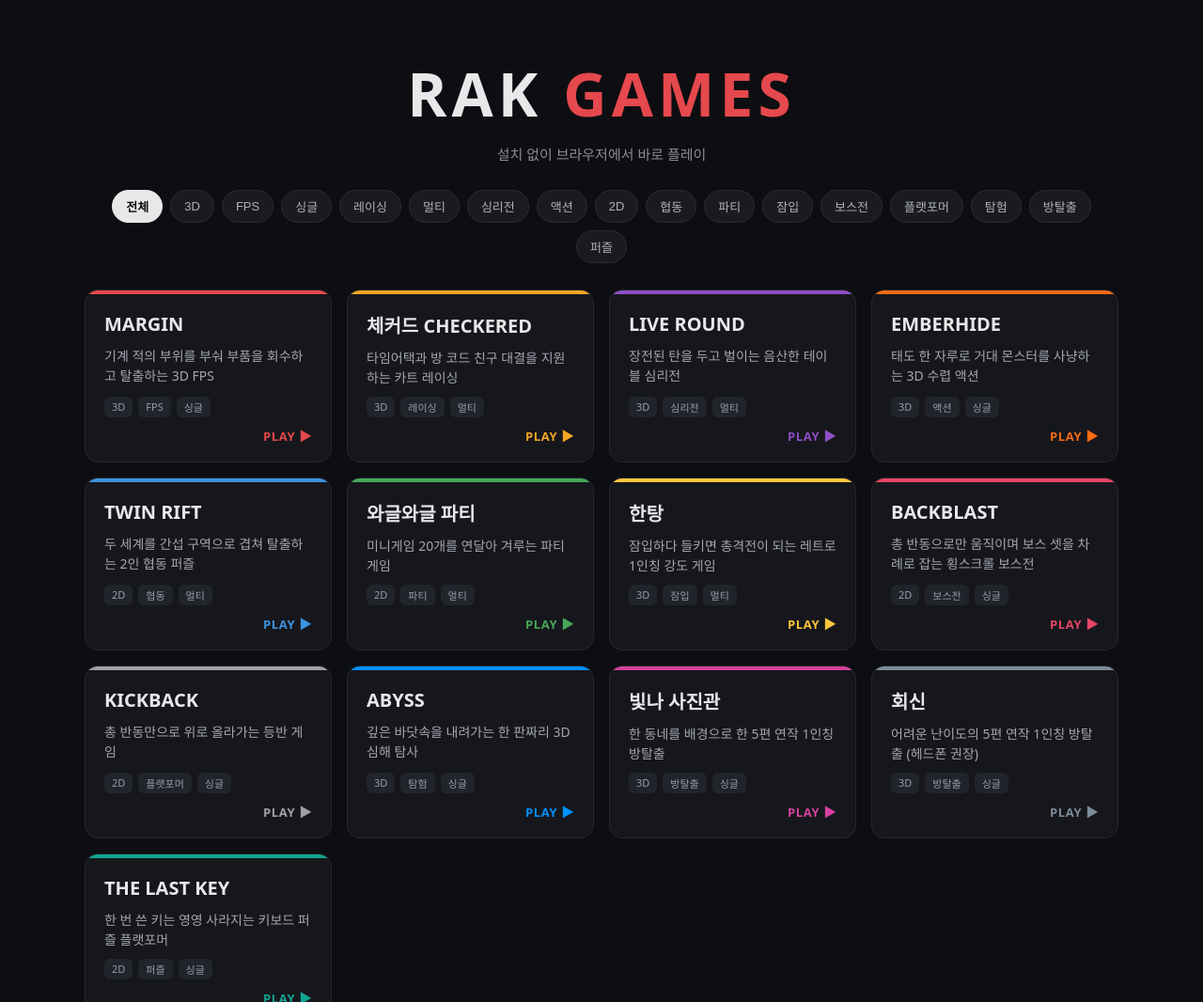
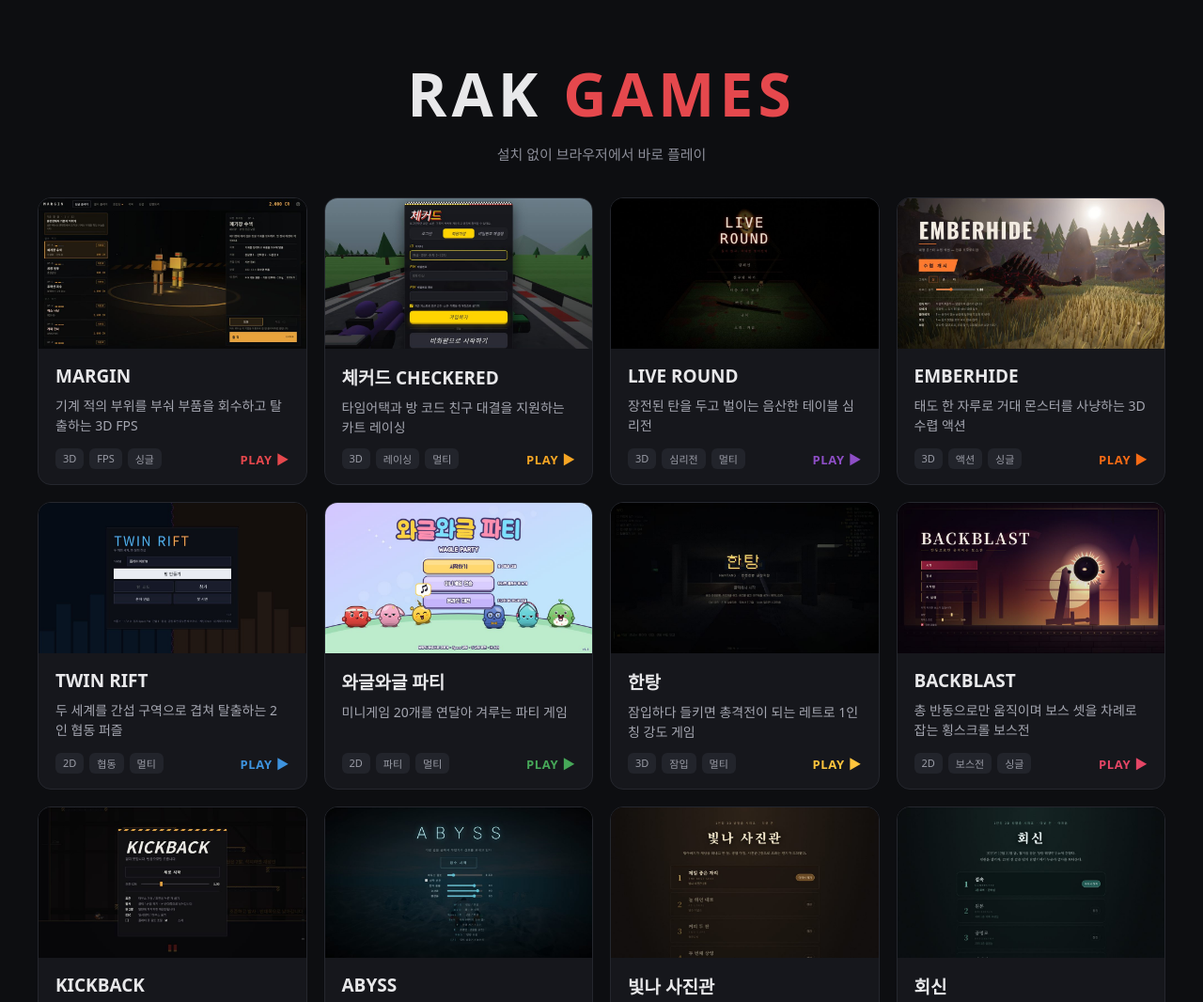
Before and after one commit to RAK-KR/games, a plain HTML site: page index.html in a window 1280 px wide. Shown: the top 1066 px of the page at 94% size. Drawn offline with Linux system fonts and the light colour scheme.

Commit message:
Add files via upload

```diff
--- a/games.js
+++ b/games.js
@@ -1,12 +1,14 @@
 // 게임 목록 — 새 게임을 올리면 여기에 한 덩어리만 추가하면 됩니다.
 // url은 브라우저 주소창에 뜨는 주소를 그대로 복사해서 넣어 주세요.
 // tags는 위쪽 필터 버튼에 자동으로 나타납니다.
-// color는 카드 강조 색입니다.
+// color는 마우스를 올렸을 때 테두리와 PLAY 글자 색입니다.
+// image는 img 폴더에 넣은 화면 사진 파일 이름입니다. (16:9 비율 추천)
 
 const GAMES = [
   {
     title: "MARGIN",
     url: "https://rak-kr.github.io/margin/",
+    image: "img/margin.jpg",
     desc: "기계 적의 부위를 부숴 부품을 회수하고 탈출하는 3D FPS",
     tags: ["3D", "FPS", "싱글"],
     color: "#e5484d"
@@ -14,6 +16,7 @@ const GAMES = [
   {
     title: "체커드 CHECKERED",
     url: "https://rak-kr.github.io/checkered/",
+    image: "img/checkered.jpg",
     desc: "타임어택과 방 코드 친구 대결을 지원하는 카트 레이싱",
     tags: ["3D", "레이싱", "멀티"],
     color: "#f5a524"
@@ -21,6 +24,7 @@ const GAMES = [
   {
     title: "LIVE ROUND",
     url: "https://rak-kr.github.io/live-round/",
+    image: "img/live-round.jpg",
     desc: "장전된 탄을 두고 벌이는 음산한 테이블 심리전",
     tags: ["3D", "심리전", "멀티"],
     color: "#8e4ec6"
@@ -28,6 +32,7 @@ const GAMES = [
   {
     title: "EMBERHIDE",
     url: "https://rak-kr.github.io/EMBERHIDE/",
+    image: "img/emberhide.jpg",
     desc: "태도 한 자루로 거대 몬스터를 사냥하는 3D 수렵 액션",
     tags: ["3D", "액션", "싱글"],
     color: "#f76b15"
@@ -35,6 +40,7 @@ const GAMES = [
   {
     title: "TWIN RIFT",
     url: "https://rak-kr.github.io/twin-rift/",
+    image: "img/twin-rift.jpg",
     desc: "두 세계를 간섭 구역으로 겹쳐 탈출하는 2인 협동 퍼즐",
     tags: ["2D", "협동", "멀티"],
     color: "#3e93de"
@@ -42,6 +48,7 @@ const GAMES = [
   {
     title: "와글와글 파티",
     url: "https://rak-kr.github.io/wagle_party/",
+    image: "img/wagle_party.jpg",
     desc: "미니게임 20개를 연달아 겨루는 파티 게임",
     tags: ["2D", "파티", "멀티"],
     color: "#46a758"
@@ -49,6 +56,7 @@ const GAMES = [
   {
     title: "한탕",
     url: "https://rak-kr.github.io/hantang/",
+    image: "img/hantang.jpg",
     desc: "잠입하다 들키면 총격전이 되는 레트로 1인칭 강도 게임",
     tags: ["3D", "잠입", "멀티"],
     color: "#ffc53d"
@@ -56,6 +64,7 @@ const GAMES = [
   {
     title: "BACKBLAST",
     url: "https://rak-kr.github.io/backblast/",
+    image: "img/backblast.jpg",
     desc: "총 반동으로만 움직이며 보스 셋을 차례로 잡는 횡스크롤 보스전",
     tags: ["2D", "보스전", "싱글"],
     color: "#e54666"
@@ -63,6 +72,7 @@ const GAMES = [
   {
     title: "KICKBACK",
     url: "https://rak-kr.github.io/KICKBACK/",
+    image: "img/kickback.jpg",
     desc: "총 반동만으로 위로 올라가는 등반 게임",
     tags: ["2D", "플랫포머", "싱글"],
     color: "#a1a1aa"
@@ -70,6 +80,7 @@ const GAMES = [
   {
     title: "ABYSS",
     url: "https://rak-kr.github.io/abyss/",
+    image: "img/abyss.jpg",
     desc: "깊은 바닷속을 내려가는 한 판짜리 3D 심해 탐사",
     tags: ["3D", "탐험", "싱글"],
     color: "#0090ff"
@@ -77,6 +88,7 @@ const GAMES = [
   {
     title: "빛나 사진관",
     url: "https://rak-kr.github.io/best-seat/",
+    image: "img/best-seat.jpg",
     desc: "한 동네를 배경으로 한 5편 연작 1인칭 방탈출",
     tags: ["3D", "방탈출", "싱글"],
     color: "#d6409f"
@@ -84,6 +96,7 @@ const GAMES = [
   {
     title: "회신",
     url: "https://rak-kr.github.io/reply/",
+    image: "img/reply.jpg",
     desc: "어려운 난이도의 5편 연작 1인칭 방탈출 (헤드폰 권장)",
     tags: ["3D", "방탈출", "싱글"],
     color: "#7c8a9a"
@@ -91,6 +104,7 @@ const GAMES = [
   {
     title: "THE LAST KEY",
     url: "https://rak-kr.github.io/Last-Key/",
+    image: "img/last-key.jpg",
     desc: "한 번 쓴 키는 영영 사라지는 키보드 퍼즐 플랫포머",
     tags: ["2D", "퍼즐", "싱글"],
     color: "#12a594"
--- a/index.html
+++ b/index.html
@@ -13,8 +13,6 @@
     <p>설치 없이 브라우저에서 바로 플레이</p>
   </header>
 
-  <nav class="filters" id="filters"></nav>
-
   <main class="grid" id="grid"></main>
 
   <footer class="foot">
--- a/main.js
+++ b/main.js
@@ -1,36 +1,39 @@
-// 카드 그리기와 태그 필터 — 평소에는 건드릴 필요 없습니다.
+// 카드 그리기 — 평소에는 건드릴 필요 없습니다.
 (function () {
   const grid = document.getElementById("grid");
-  const filters = document.getElementById("filters");
-  let current = "전체";
 
-  const allTags = ["전체"];
-  GAMES.forEach(g => g.tags.forEach(t => { if (!allTags.includes(t)) allTags.push(t); }));
-
-  function renderFilters() {
-    filters.innerHTML = "";
-    allTags.forEach(tag => {
-      const b = document.createElement("button");
-      b.textContent = tag;
-      b.className = "chip" + (tag === current ? " on" : "");
-      b.onclick = () => { current = tag; renderFilters(); renderGrid(); };
-      filters.appendChild(b);
-    });
-  }
-
-  function renderGrid() {
-    grid.innerHTML = "";
-    GAMES.filter(g => current === "전체" || g.tags.includes(current)).forEach(g => {
+  GAMES.forEach(g => {
     const a = document.createElement("a");
     a.className = "card";
     a.href = g.url;
     a.style.setProperty("--c", g.color || "#888");
+
+    // 화면 사진 (없으면 제목 글자로 대신 채움)
+    const thumb = document.createElement("div");
+    thumb.className = "thumb";
+    if (g.image) {
+      const img = document.createElement("img");
+      img.src = g.image;
+      img.alt = g.title + " 화면";
+      img.loading = "lazy";
+      img.onerror = () => { img.remove(); thumb.classList.add("empty"); thumb.textContent = g.title; };
+      thumb.appendChild(img);
+    } else {
+      thumb.classList.add("empty");
+      thumb.textContent = g.title;
+    }
+
+    const body = document.createElement("div");
+    body.className = "body";
 
     const h = document.createElement("h2");
     h.textContent = g.title;
 
     const p = document.createElement("p");
     p.textContent = g.desc;
+
+    const row = document.createElement("div");
+    row.className = "row";
 
     const tags = document.createElement("div");
     tags.className = "tags";
@@ -44,11 +47,9 @@
     play.className = "play";
     play.textContent = "PLAY ▶";
 
-      a.append(h, p, tags, play);
+    row.append(tags, play);
+    body.append(h, p, row);
+    a.append(thumb, body);
     grid.appendChild(a);
   });
-  }
-
-  renderFilters();
-  renderGrid();
 })();
--- a/style.css
+++ b/style.css
@@ -10,7 +10,7 @@ body {
 
 .hero {
   text-align: center;
-  padding: 56px 0 28px;
+  padding: 56px 0 36px;
 }
 .hero h1 {
   font-size: clamp(36px, 8vw, 64px);
@@ -24,64 +24,73 @@ body {
   font-size: 15px;
 }
 
-.filters {
-  display: flex;
-  flex-wrap: wrap;
-  justify-content: center;
-  gap: 8px;
-  max-width: 1100px;
-  margin: 0 auto 28px;
-}
-.chip {
-  background: #1a1b20;
-  color: #b0b2bb;
-  border: 1px solid #2a2c33;
-  border-radius: 999px;
-  padding: 7px 14px;
-  font-size: 13px;
-  cursor: pointer;
-  transition: 0.15s;
-}
-.chip:hover { border-color: #555; color: #fff; }
-.chip.on { background: #e8e8ea; color: #0d0e11; border-color: #e8e8ea; font-weight: 700; }
-
 .grid {
   display: grid;
-  grid-template-columns: repeat(auto-fill, minmax(260px, 1fr));
-  gap: 16px;
-  max-width: 1100px;
+  grid-template-columns: repeat(auto-fill, minmax(280px, 1fr));
+  gap: 18px;
+  max-width: 1200px;
   margin: 0 auto;
 }
 
 .card {
   --c: #888;
-  position: relative;
   display: flex;
   flex-direction: column;
-  gap: 10px;
-  padding: 22px 20px 18px;
   background: #16171c;
   border: 1px solid #25272e;
   border-radius: 14px;
   color: inherit;
   text-decoration: none;
   overflow: hidden;
-  transition: transform 0.15s, border-color 0.15s;
-}
-.card::before {
-  content: "";
-  position: absolute;
-  left: 0; top: 0; right: 0;
-  height: 4px;
-  background: var(--c);
+  transition: transform 0.15s, border-color 0.15s, box-shadow 0.15s;
 }
 .card:hover {
   transform: translateY(-3px);
   border-color: var(--c);
+  box-shadow: 0 10px 30px rgba(0, 0, 0, 0.45);
 }
-.card h2 { font-size: 20px; font-weight: 800; }
-.card p { font-size: 14px; line-height: 1.5; color: #a4a6b0; flex: 1; }
 
+/* 화면 사진 */
+.thumb {
+  aspect-ratio: 16 / 9;
+  background: #0a0b0d;
+  overflow: hidden;
+}
+.thumb img {
+  width: 100%;
+  height: 100%;
+  object-fit: cover;
+  display: block;
+  transition: transform 0.3s;
+}
+.card:hover .thumb img { transform: scale(1.04); }
+.thumb.empty {
+  display: flex;
+  align-items: center;
+  justify-content: center;
+  font-size: 22px;
+  font-weight: 900;
+  color: #3a3c45;
+  letter-spacing: 0.05em;
+}
+
+.body {
+  display: flex;
+  flex-direction: column;
+  gap: 8px;
+  padding: 16px 18px 16px;
+  flex: 1;
+}
+.body h2 { font-size: 19px; font-weight: 800; }
+.body p { font-size: 14px; line-height: 1.5; color: #a4a6b0; flex: 1; }
+
+.row {
+  display: flex;
+  align-items: center;
+  justify-content: space-between;
+  gap: 10px;
+  margin-top: 4px;
+}
 .tags { display: flex; flex-wrap: wrap; gap: 6px; }
 .tags span {
   font-size: 11px;
@@ -92,7 +101,7 @@ body {
 }
 
 .play {
-  align-self: flex-end;
+  flex: none;
   font-size: 13px;
   font-weight: 800;
   letter-spacing: 0.05em;
```
Also changed, not shown: img/abyss.jpg (added), img/backblast.jpg (added), img/best-seat.jpg (added), img/checkered.jpg (added), img/emberhide.jpg (added), img/hantang.jpg (added), img/kickback.jpg (added), img/last-key.jpg (added), img/live-round.jpg (added), img/margin.jpg (added), img/reply.jpg (added), img/twin-rift.jpg (added), img/wagle_party.jpg (added). Lines whose indentation alone changed are shown as unchanged.
